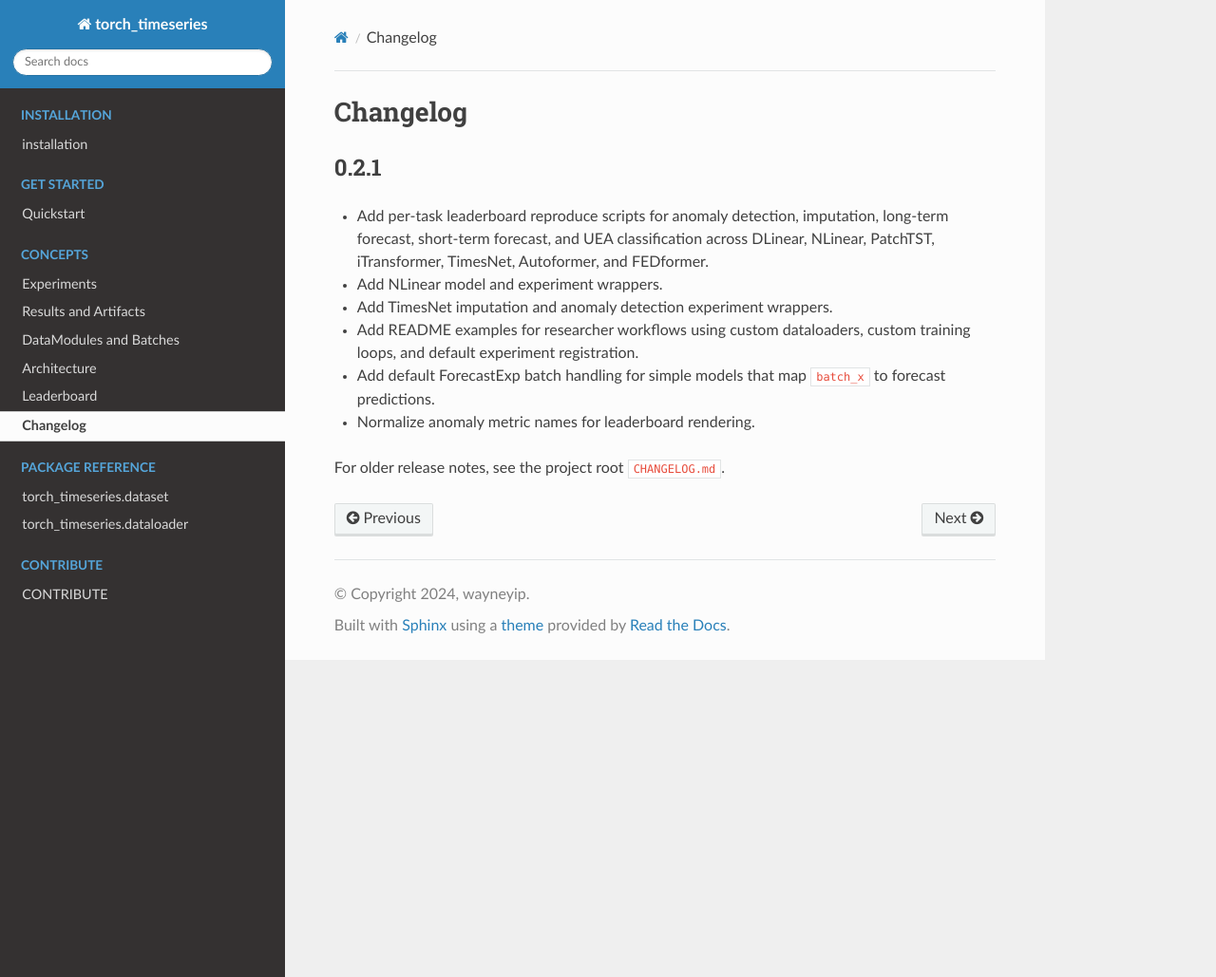
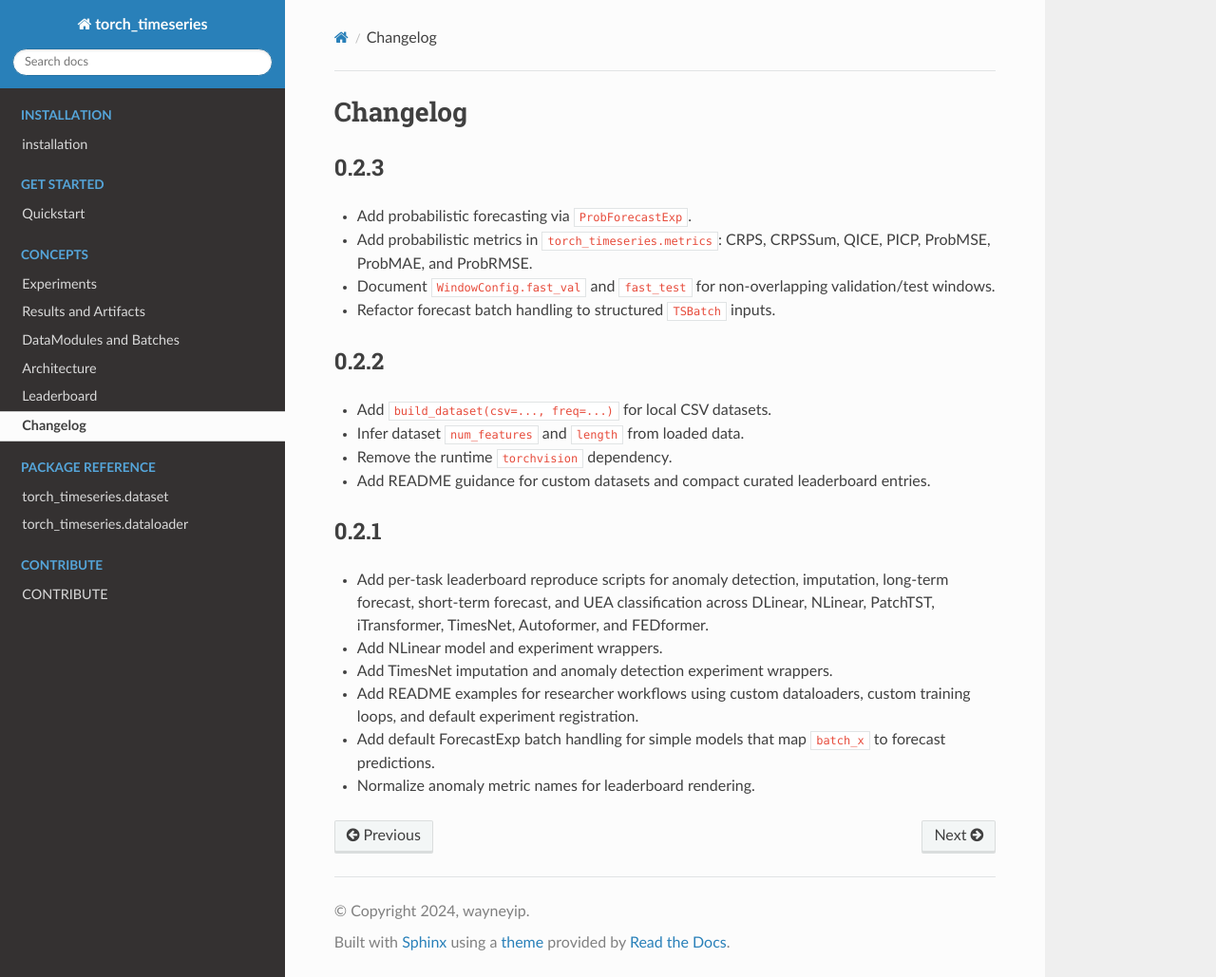
Before and after one commit to wayne155/pytorch_timeseries, a Sphinx documentation site: the page built from docs/changelog.rst, in a window 1280 px wide and 1029 px high. Shown: the whole window at 95% size. Built offline with Sphinx 7.4.7 and the Read the Docs theme 3.1.0, drawn with Linux system fonts in a browser that asks for light colours; pages that are not in the unit, such as notebooks, are missing from menus.

Commit message:
docs: update changelog for 0.2.3

```diff
--- a/docs/changelog.rst
+++ b/docs/changelog.rst
@@ -1,5 +1,24 @@
 Changelog
 =========
+
+0.2.3
+-----
+
+- Add probabilistic forecasting via ``ProbForecastExp``.
+- Add probabilistic metrics in ``torch_timeseries.metrics``: CRPS, CRPSSum,
+  QICE, PICP, ProbMSE, ProbMAE, and ProbRMSE.
+- Document ``WindowConfig.fast_val`` and ``fast_test`` for non-overlapping
+  validation/test windows.
+- Refactor forecast batch handling to structured ``TSBatch`` inputs.
+
+0.2.2
+-----
+
+- Add ``build_dataset(csv=..., freq=...)`` for local CSV datasets.
+- Infer dataset ``num_features`` and ``length`` from loaded data.
+- Remove the runtime ``torchvision`` dependency.
+- Add README guidance for custom datasets and compact curated leaderboard
+  entries.
 
 0.2.1
 -----
@@ -15,5 +34,3 @@ Changelog
 - Add default ForecastExp batch handling for simple models that map
   ``batch_x`` to forecast predictions.
 - Normalize anomaly metric names for leaderboard rendering.
-
-For older release notes, see the project root ``CHANGELOG.md``.
```
Also changed, not shown: docs/CHANGELOG.md (+14 -2 lines).
